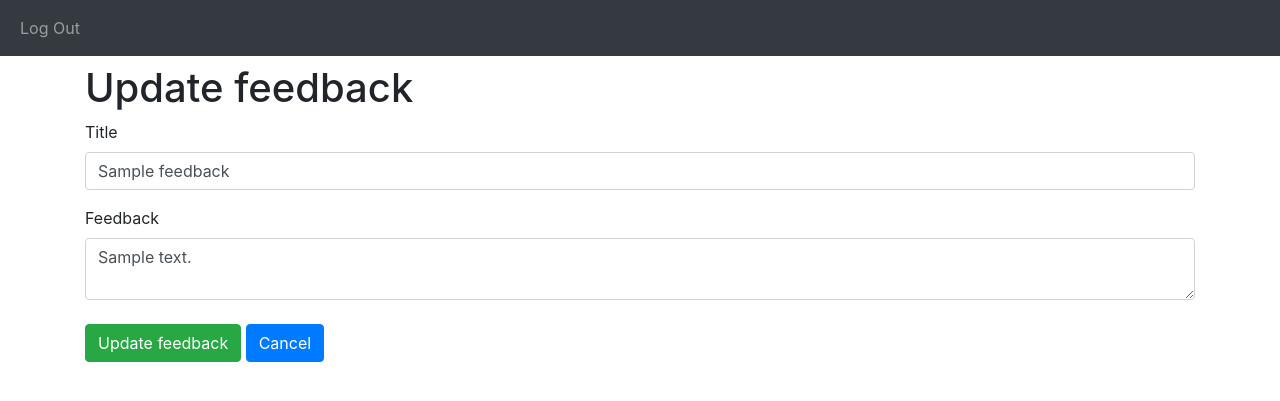
After one commit to dlbrush/flask-feedback, a Flask app: page /feedback/1/update in a window 1280 px wide. The commit adds this page. Shown: the top 401 px of the page. Run offline with Flask 2, Linux system fonts and the light colour scheme; the visitor is signed in with stand-in values (Sample User, id 1); tables that the repository leaves empty hold one stand-in row (values such as "Sample post").

Commit message:
Cleaned up variables and added docstrings

```diff
--- a/app.py
+++ b/app.py
@@ -1,7 +1,7 @@
 from flask import Flask, render_template, redirect, session, flash
 from flask_debugtoolbar import DebugToolbarExtension
-from models import db, connect_db, User
-from forms import RegistrationForm, LoginForm
+from models import db, connect_db, User, Feedback
+from forms import RegistrationForm, LoginForm, FeedbackForm
 from sqlalchemy.exc import IntegrityError
 
 app = Flask(__name__)
@@ -17,20 +17,19 @@ toolbar = DebugToolbarExtension(app)
 
 @app.route('/')
 def redirect_root():
+    """Redirect the user to the registration page if they go to the root route."""
     return redirect('/register')
 
 @app.route('/register', methods=['POST', 'GET'])
 def registration_form():
+    """
+    Show the registration form.
+    On form submission, process the data and create a new user from the data passed.
+    """
     form = RegistrationForm()
 
     if form.validate_on_submit():
-        username = form.username.data
-        password = form.password.data
-        email = form.email.data
-        first_name = form.first_name.data
-        last_name = form.last_name.data
-
-        new_user = User.register(username=username, password=password, email=email, first_name=first_name, last_name=last_name)
+        new_user = User.register(username=form.username.data, password=form.password.data, email=form.email.data, first_name=form.first_name.data, last_name=form.last_name.data)
         db.session.add(new_user)
 
         try:
@@ -39,23 +38,27 @@ def registration_form():
             flash("Username already taken! Please try again.")
             return redirect('/register')
 
-        session['username'] = username
-        return redirect(f'/users/{username}')
+        session['username'] = new_user.username
+        flash('Welcome!')
+        return redirect(f'/users/{new_user.username}')
 
     return render_template('register.html', form=form)
 
 @app.route('/login', methods=['POST', 'GET'])
 def login_form():
+    """
+    Show the login form.
+    On submission, confirm that the user's password is correct for the username entered and redirect to the user's page.
+    """
     form = LoginForm()
 
     if form.validate_on_submit():
-        username = form.username.data
-        password = form.password.data
-        user = User.query.filter_by(username=username).first()
+        user = User.query.filter_by(username=form.username.data).first()
         if user:
-            if user.authenticate(password=password):
-                session['username'] = username
-                return redirect(f'/users/{username}')
+            if user.authenticate(password=form.password.data):
+                flash('Sucessfully logged in!')
+                session['username'] = user.username
+                return redirect(f'/users/{user.username}')
             else:
                 form.password.errors = ['Invalid password.']
         else:
@@ -65,11 +68,16 @@ def login_form():
 
 @app.route('/logout')
 def logout():
-    session['username'] = None
+    """Remove the username from the session and redirect to the root route."""
+    session.pop('username')
+    flash('Sucessfully logged out!')
     return redirect('/')
 
 @app.route('/users/<username>')
 def show_user(username):
+    """
+    If the user is logged in, show info and feedback for the user at the given username.
+    """
     if 'username' in session:
         user = User.query.get_or_404(username)
         feedback = user.feedback
@@ -77,3 +85,75 @@ def show_user(username):
     else:
         flash("Please log in first.")
         return redirect('/login')
+
+@app.route('/users/<username>/delete', methods=['POST'])
+def delete_user(username):
+    """
+    If the user is logged in with the user name in the URL, delete the user and redirect to the root route.
+    """
+    user = User.query.get_or_404(username)
+    if 'username' in session and session['username'] == username:
+        db.session.delete(user)
+        db.session.commit()
+        flash('User has been deleted.')
+        session.pop('username')
+        return redirect('/')
+    else:
+        flash('You do not have permission to delete this user.')
+        return redirect(f'/users/{username}')
+
+@app.route('/users/<username>/feedback/add', methods=['GET', 'POST'])
+def add_feedback(username):
+    """
+    If the user is logged in with the user name in the URL, show a form to add feedback for that user.
+    On form submission, create a new piece of feedback and redirect to the user's page.
+    """
+    user = User.query.get_or_404(username)
+    if 'username' in session and session['username'] == username:
+        form = FeedbackForm()
+        if form.validate_on_submit():
+            Feedback.add(title=form.title.data, content=form.content.data, username=username)
+            flash('Feedback added!')
+            return redirect(f'/users/{username}')
+        else:
+            return render_template('add-feedback.html', form=form, username=username)
+    else:
+        flash("You are not authorized to add feedback for this user.")
+        return redirect(f'/users/{username}')
+
+@app.route('/feedback/<int:post_id>/update', methods=['GET', 'POST'])
+def update_feedback(post_id):
+    """
+    If the user is logged in with the username associated with the post in the route, show a form to update that feedback post.
+    The form should show the existing data from that post.
+    On form submission, update the post in the database and redirect to the user's page.
+    """
+    post = Feedback.query.get_or_404(post_id)
+    username = post.user.username
+    if 'username' in session and session['username'] == username:
+        form = FeedbackForm(obj=post)
+        if form.validate_on_submit():
+            post.edit(title=form.title.data, content=form.content.data)
+            flash('Feedback updated.')
+            return redirect(f'/users/{username}')
+        else:
+            return render_template('edit-feedback.html', form=form, username=username)
+    else:
+        flash("You are not authorized to edit that feedback.")
+        return redirect(f'/users/{username}')
+
+@app.route('/feedback/<int:post_id>/delete', methods=['POST'])
+def delete_feedback(post_id):
+    """
+    If the user is logged in with the username associated with the post in the route, delete the post and redirect back to the user's page.
+    """
+    post = Feedback.query.get_or_404(post_id)
+    username = post.user.username
+    if 'username' in session and session['username'] == username:
+        db.session.delete(post)
+        db.session.commit()
+        flash('Post deleted.')
+    else:
+        flash('You are not authorized to delete that post.')
+
+    return redirect(f'/users/{username}')
--- a/forms.py
+++ b/forms.py
@@ -1,23 +1,29 @@
 from flask_wtf import FlaskForm
-from wtforms import StringField, PasswordField
+from wtforms import StringField, PasswordField, TextAreaField
 from wtforms.validators import InputRequired, Length, Email
 from wtforms.fields.html5 import EmailField
 
 class RegistrationForm(FlaskForm):
     """Form that allows the user to register for an account"""
 
-    username = StringField(validators=[Length(max=30, message="Username can't be longer than 30 characters."), InputRequired(message="Please enter a unique username.")])
+    username = StringField("Username", validators=[Length(max=30, message="Username can't be longer than 30 characters."), InputRequired(message="Please enter a unique username.")])
 
-    password = PasswordField(validators=[InputRequired()])
+    password = PasswordField("Password", validators=[InputRequired()])
 
-    email = EmailField(validators=[Email(message="Please enter a valid email.")])
+    email = EmailField("Email", validators=[Email(message="Please enter a valid email.")])
 
-    first_name = StringField(validators=[Length(max=30, message="Name can't be longer than 30 characters."), InputRequired(message="Please enter your first name")])
+    first_name = StringField("First Name", validators=[Length(max=30, message="Name can't be longer than 30 characters."), InputRequired(message="Please enter your first name")])
 
-    last_name = StringField(validators=[Length(max=30, message="Name can't be longer than 30 characters."), InputRequired(message="Please enter your last name")])
+    last_name = StringField("Last Name", validators=[Length(max=30, message="Name can't be longer than 30 characters."), InputRequired(message="Please enter your last name")])
 
 class LoginForm(FlaskForm):
     """Form that just takes a username and password to log the user in."""
-    username = StringField(validators=[InputRequired("Enter a username.")])
+    username = StringField("Username", validators=[InputRequired(message="Enter your username.")])
 
-    password = PasswordField(validators=[InputRequired("Enter a password.")])
+    password = PasswordField("Password", validators=[InputRequired(message="Enter a password.")])
+
+class FeedbackForm(FlaskForm):
+    """Form that takes the title and content of a feedback post for a user."""
+    title = StringField("Title", validators=[InputRequired(message="Please enter a title."), Length(max=100, message="Title must be less than 100 characters")])
+
+    content = TextAreaField("Feedback", validators=[InputRequired(message="Please add your feedback.")])
--- a/templates/base.html
+++ b/templates/base.html
@@ -8,7 +8,23 @@
     <link rel="stylesheet" href="https://cdn.jsdelivr.net/npm/bootstrap@4.5.3/dist/css/bootstrap.min.css" integrity="sha384-TX8t27EcRE3e/ihU7zmQxVncDAy5uIKz4rEkgIXeMed4M0jlfIDPvg6uqKI2xXr2" crossorigin="anonymous">
 </head>
 <body>
-    <div class='container'>
+    <nav class="navbar navbar-dark bg-dark">
+        <ul class="navbar-nav flex-row">
+            {% if 'username' in session %}
+            <li class="nav-item mx-1">
+                <a href="/logout" class="nav-link">Log Out</a>
+            </li>
+            {% else %}
+            <li class="nav-item mx-1">
+                <a href="/register" class="nav-link">Register</a>
+            </li>
+            <li class="nav-item mx-1">
+                <a href="/login" class="nav-link">Log In</a>
+            </li>
+            {% endif %}
+        </ul>
+    </nav>
+    <div class='container mt-2'>
         {% for msg in get_flashed_messages() %}
         <div class="alert alert-primary">{{msg}}</div>
         {% endfor %}
--- /dev/null
+++ b/templates/edit-feedback.html
@@ -0,0 +1,14 @@
+{% extends 'form.html' %}
+
+{% block title %}
+Edit feedback
+{% endblock %}
+
+{% block overform %}
+<h1>Update feedback</h1>
+{% endblock%}
+
+{% block button %}
+<button type="submit" class="btn btn-success my-2">Update feedback</button>
+<a class="btn btn-primary" href="/users/{{username}}">Cancel</a>
+{% endblock %}
--- a/templates/login.html
+++ b/templates/login.html
@@ -6,6 +6,7 @@ Log in
 
 {% block overform %}
 <h1>Log In</h1>
+<p>Or, if you don't have an account, <a href="/register">register here instead.</a></p>
 {% endblock%}
 
 {% block button %}
--- a/templates/register.html
+++ b/templates/register.html
@@ -6,6 +6,7 @@ Register
 
 {% block overform %}
 <h1>Register</h1>
+<p>Already have an account? <a href="/login">Log in here instead.</a></p>
 {% endblock%}
 
 {% block button %}
```
Also changed, not shown: models.py (+25 -1 lines), templates/add-feedback.html (added, +14 -0 lines), templates/user.html (+8 -4 lines).
